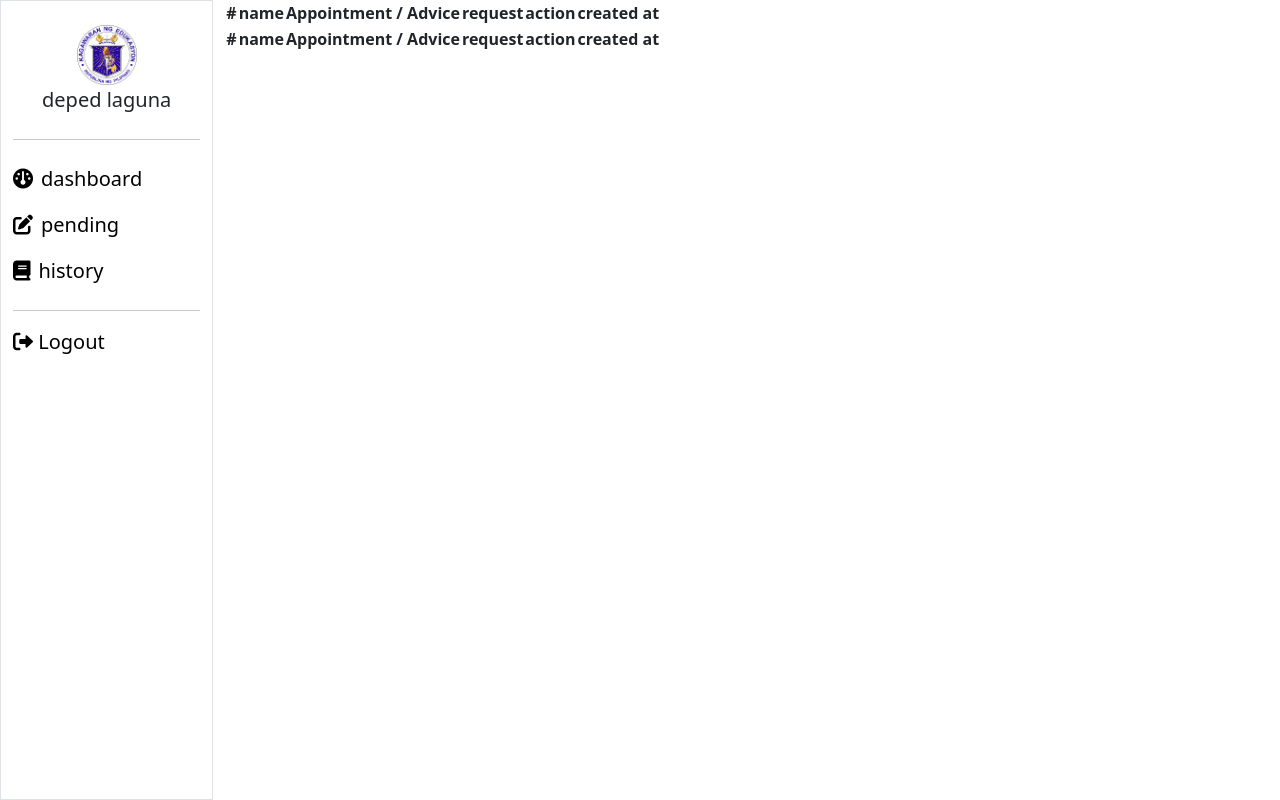
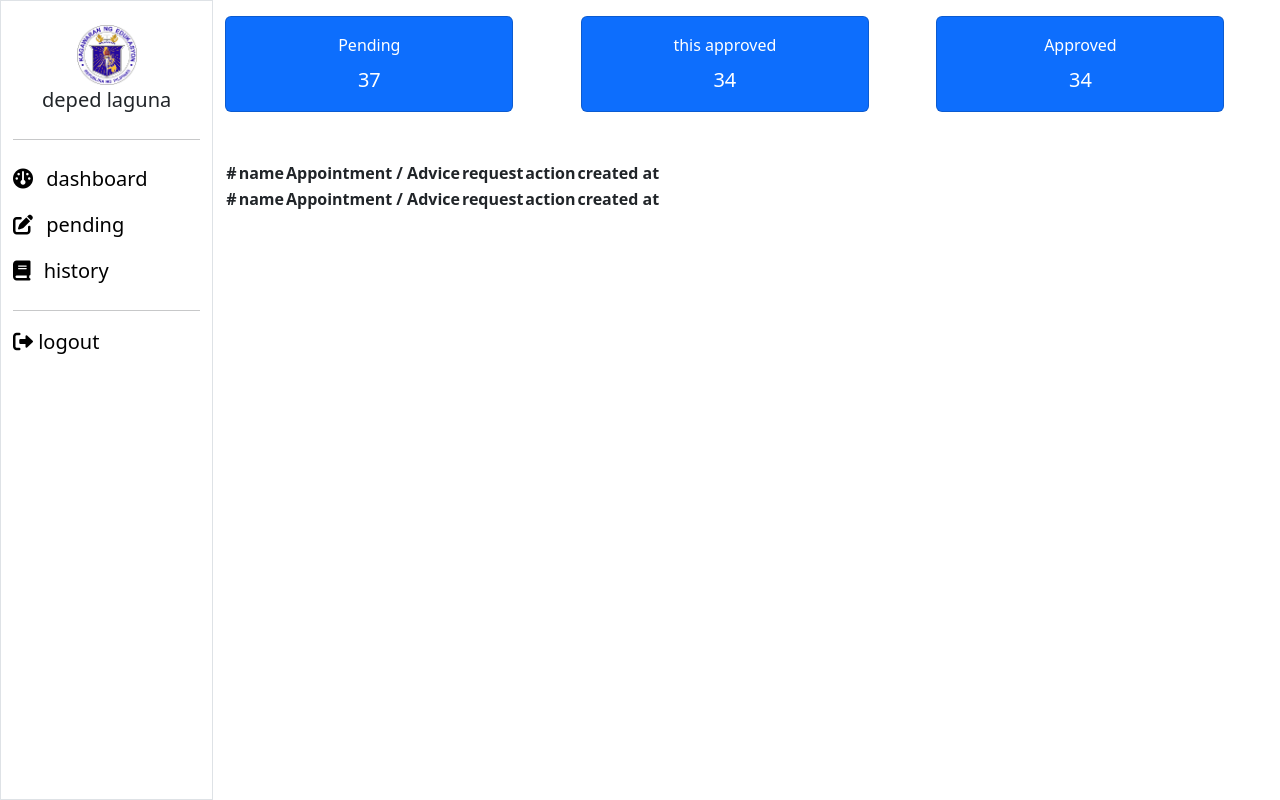
Before and after one commit to jhayvon/email-management, a PHP site: page /views/pending.php in a window 1280 px wide. Run offline with PHP 8.4, Linux system fonts and the light colour scheme; the visitor is signed in with stand-in values (Sample User, id 1); data that the repository does not hold is empty; some libraries are stand-ins or nearby versions.

Commit message:
admin dashboard

```diff
--- a/views/pending.php
+++ b/views/pending.php
@@ -38,6 +38,8 @@
 <body>
     <div class="container-fluid">
 
+
+
         <div class="row">
             <nav class="col col-2 border">
                 <div class="text-center my-4">
@@ -49,17 +51,26 @@
                     <ul class="list-unstyled">
                         <li>
                             <a href="dashboard.php" class="d-block ">
-                                <p class="fs-5 "><i class="fa-solid fa-gauge me-2 "></i>dashboard</p>
+                                <p class="fs-5 ">
+                                    <i class="fa-solid fa-gauge me-2"></i>
+                                    <span class="d-none d-sm-inline-block">dashboard</span>
+                                </p>
                             </a>
                         </li>
                         <li>
                             <a href="dashboard.php" class="d-block ">
-                                <p class="fs-5 mx-auto"><i class="fa-solid fa-pen-to-square me-2"></i>pending</p>
+                                <p class="fs-5 mx-auto">
+                                    <i class="fa-solid fa-pen-to-square me-2"></i>
+                                    <span class="d-none d-sm-inline-block">pending</span>
+                                </p>
                             </a>
                         </li>
                         <li>
                             <a href="dashboard.php" class="d-block ">
-                                <p class="fs-5 "><i class="fa-solid fa-book me-2"></i>history</p>
+                                <p class="fs-5 ">
+                                    <i class="fa-solid fa-book me-2"></i>
+                                    <span class="d-none d-sm-inline-block">history</span>
+                                </p>
                             </a>
                         </li>
                     </ul>
@@ -69,7 +80,10 @@
                     <ul class="list-unstyled">
                         <li>
                             <a href="dashboard.php" class="d-block">
-                                <p class="fs-5 "><i class="fa-solid fa-right-from-bracket"></i> Logout</p>
+                                <p class="fs-5 ">
+                                    <i class="fa-solid fa-right-from-bracket"></i>
+                                    <span class="d-none d-sm-inline-block">logout</span>
+                            </p>
                             </a>
                         </li>
                         </li>
@@ -78,6 +92,43 @@
             </nav>
 
             <main class=" col col-10">
+
+                <div class="row mb-5 my-3">
+                    <div class="col col-sm-4">
+                        <div class="card text-center text-white bg-primary" style="width: 18rem;">
+                        <div class="card-body">
+                            <!-- <h5 class="card-title">Pending</h5> -->
+                            <p class="card-title fs-6">Pending</p>
+
+                            <p class="card-text fs-5 ">
+                                37
+                            </p>
+                        </div>
+                        </div>
+                    </div>
+                    <div class="col col-sm-4">
+                        <div class="card text-center text-white bg-primary" style="width: 18rem;">
+                        <div class="card-body">
+                            <p class="card-title fs-6">this approved</p>
+                            <p class="card-text fs-5 ">34</p>
+                        </div>
+                        </div>
+                    </div>
+                    <div class="col col-sm-4">
+                        <div class="card text-center text-white bg-primary" style="width: 18rem;">
+                        <div class="card-body">
+                            <!-- <h5 class="card-title">Overall Approved</h5> -->
+                            <p class="card-title fs-6">Approved</p>
+
+
+                            <p class="card-text fs-5 ">34</p>
+
+                                            </div>
+                        </div>
+                    </div>
+                </div>
+
+
                 <table id="example">
                     <thead>
                         <th>#</th>
@@ -144,6 +195,7 @@
 
                     </tfoot>
                 </table>
+
             </main>
 
             <!-- view all Modal -->
```
